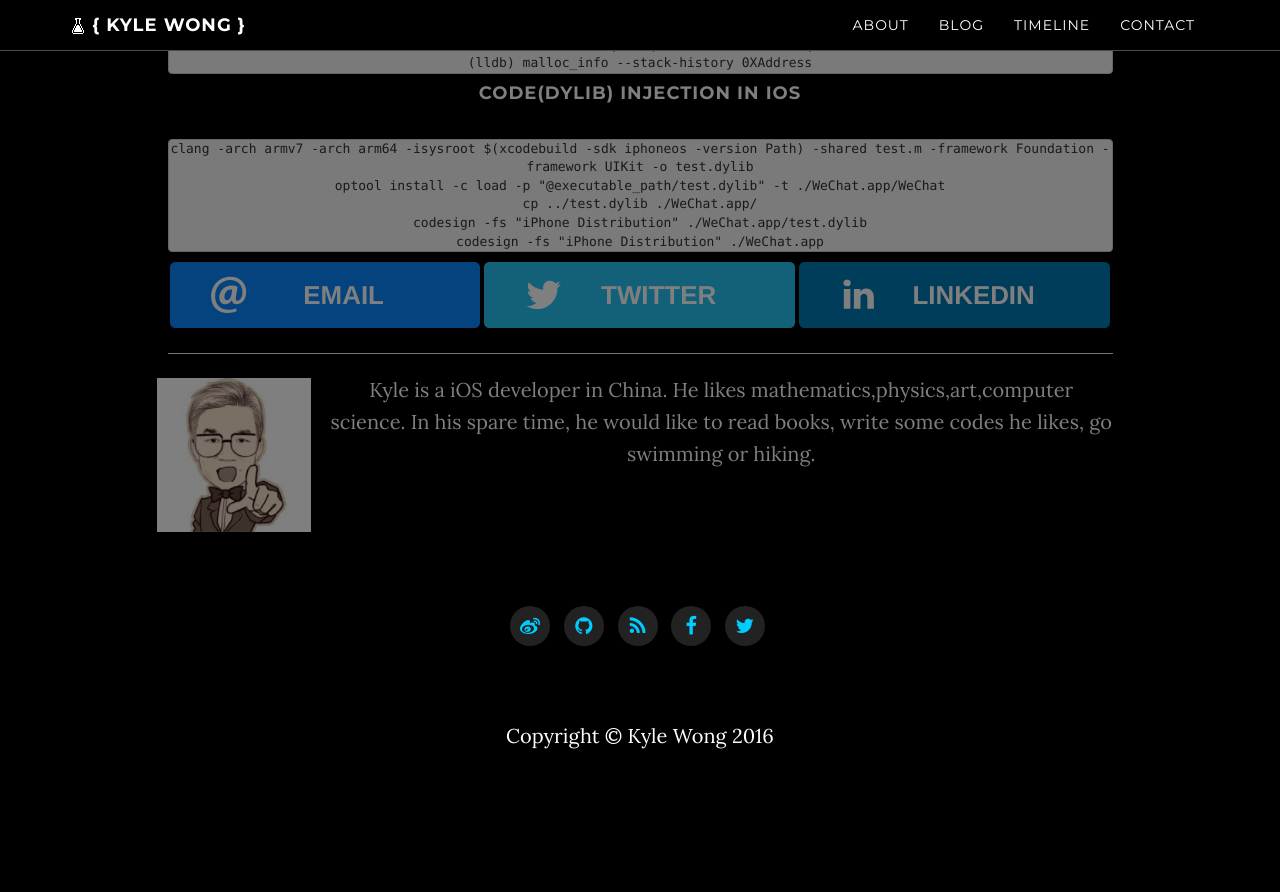
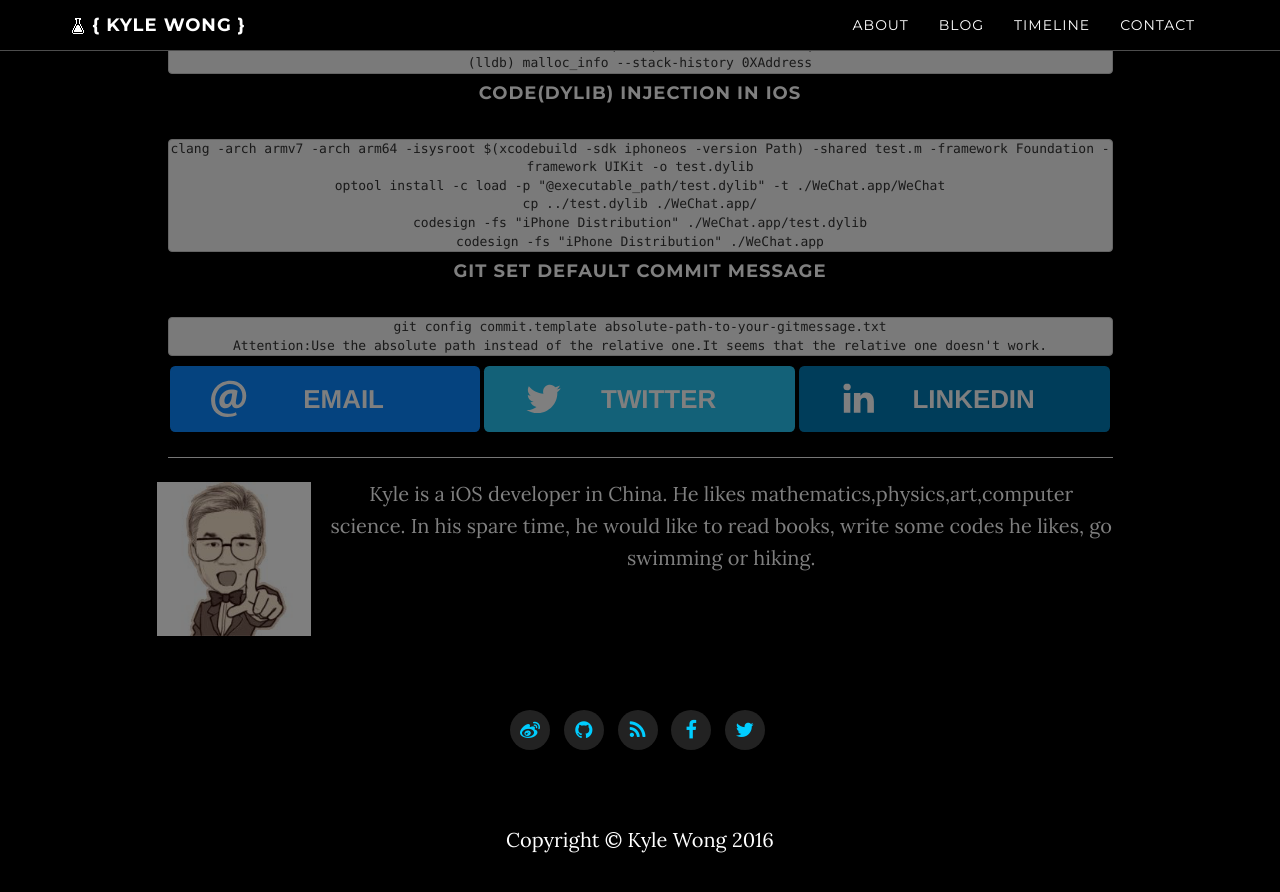
Before and after one commit to kangwang1988/kangwang1988.github.io, a Jekyll site: the page built from _posts/2015-03-25-Code-Snippet.md, in a window 1280 px wide and 900 px high, scrolled down 5137 px. Shown: the top 892 px of the window. Built offline with Jekyll 4.4.1, drawn with Linux system fonts in a browser that asks for light colours; nearby versions of some CDN libraries; comment, search, counter and statistics services are not loaded; a style sheet for code colours, icons or effects is not loaded.

Commit message:
Modify the way to change default commit message for git

```diff
--- a/_posts/2015-03-25-Code-Snippet.md
+++ b/_posts/2015-03-25-Code-Snippet.md
@@ -250,3 +250,7 @@
 	cp ../test.dylib ./WeChat.app/
 	codesign -fs "iPhone Distribution" ./WeChat.app/test.dylib
 	codesign -fs "iPhone Distribution" ./WeChat.app
+
+#### Git set default commit message
+	git config commit.template absolute-path-to-your-gitmessage.txt
+	Attention:Use the absolute path instead of the relative one.It seems that the relative one doesn't work.
```
Also changed, not shown: _posts/2016-04-21-how-to-simulate-an-android-app-request-with-signature-using-script.md (+1 -1 lines).
